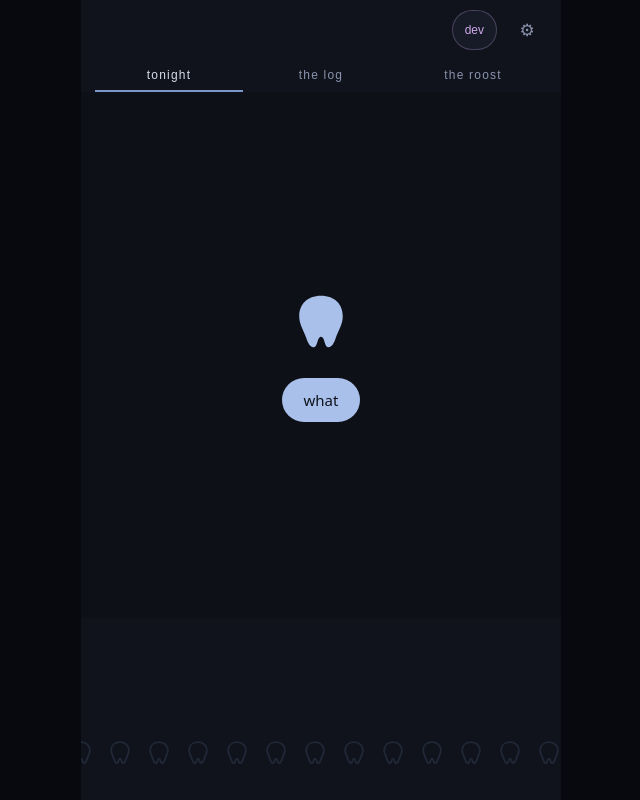
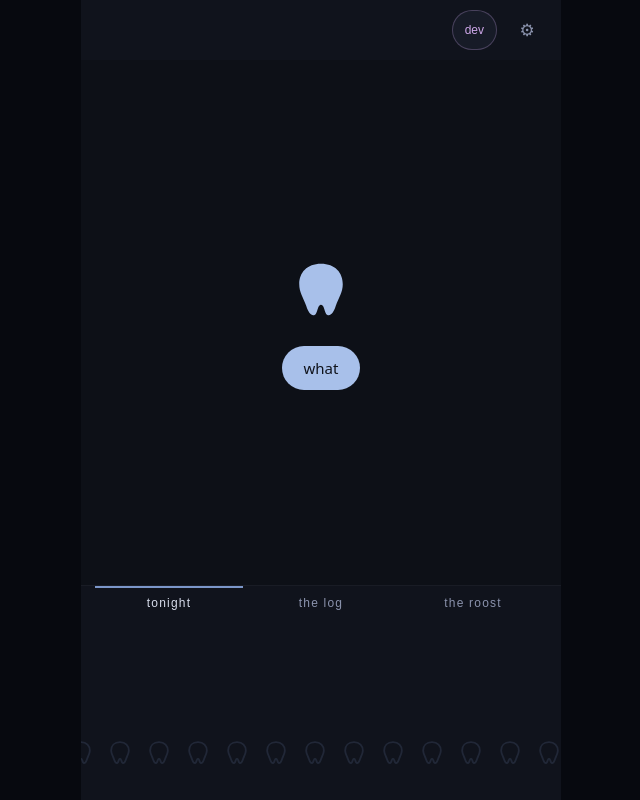
Before and after one commit to earchibald/tooth-fairy, a website with bundled scripts: page index.html in a window 1280 px wide. Shown: the whole page, without its empty margins (319-959 px from the left). Built offline with nearby package versions, Linux system fonts and the light colour scheme.

Commit message:
Tab discipline: yank once per beat, arrow-key nav, bar above the counter, moon button removed

```diff
--- a/css/main.css
+++ b/css/main.css
@@ -297,13 +297,13 @@ textarea.saveBox { width: 100%; height: 70px; resize: none; }
 }
 
 /* ---------- tabs ---------- */
-.tabBar { display: flex; gap: 4px; padding: 0 14px; }
+.tabBar { display: flex; gap: 4px; padding: 0 14px; border-top: 1px solid #ffffff0a; }
 .tabBtn {
-  flex: 1; background: none; border: none; border-bottom: 2px solid transparent;
+  flex: 1; background: none; border: none; border-top: 2px solid transparent;
   color: var(--dim); font-size: 12px; letter-spacing: 0.1em; padding: 8px 0;
   cursor: pointer; position: relative;
 }
-.tabBtn.active { color: var(--ink); border-bottom-color: var(--accent); }
+.tabBtn.active { color: var(--ink); border-top-color: var(--accent); }
 .tabDot {
   position: absolute; top: 6px; right: 12px; width: 6px; height: 6px;
   border-radius: 50%; background: var(--glow);
--- a/js/main.js
+++ b/js/main.js
@@ -267,13 +267,12 @@ document.addEventListener('keydown', (e) => {
     case ' ': case 't': e.preventDefault(); doTap(); break;
     case 's': dispatch('tiptoe'); break;
     case 'n': dispatch('readNote'); break;
-    case 'j':
-      ui.tabs.show('log');
-      dispatch('openJournal');
-      break;
+    case 'j': ui.tabs.show('log'); break;
     case 'Escape': ui.overlays.closeAll(); break;
     case '[': cycle(-1); break;
     case ']': cycle(1); break;
+    case 'ArrowLeft': e.preventDefault(); cycle(-1); break;
+    case 'ArrowRight': e.preventDefault(); cycle(1); break;
     default:
       if (e.key >= '1' && e.key <= '9') ui.roost.pressKey(Number(e.key));
   }
--- a/js/ui/render.js
+++ b/js/ui/render.js
@@ -63,27 +63,24 @@ export function buildUI(app, ctx) {
   notesChip.dataset.testid = 'notes-chip';
   notesChip.addEventListener('click', () => dispatch('readNote'));
   attachTip(notesChip, names.tips.notes);
-  const journalBtn = el('button', 'iconbtn', '☾');
-  journalBtn.title = names.verbs.journal;
-  journalBtn.setAttribute('aria-label', names.verbs.journal);
-  journalBtn.dataset.testid = 'journal-open';
-  journalBtn.hidden = true;
   const settingsBtn = el('button', 'iconbtn', '⚙');
   settingsBtn.dataset.testid = 'settings-open';
-  topbar.append(beliefMeter, stirMeter, starChip, spacer, notesChip, journalBtn, settingsBtn);
+  topbar.append(beliefMeter, stirMeter, starChip, spacer, notesChip, settingsBtn);
   app.appendChild(topbar);
 
-  // ---- tabs ----
-  const tabs = createTabs(app, names);
+  // ---- tabs (the bar sits below the panels, just above the counter) ----
+  const tabs = createTabs(app, names, (id) => {
+    if (id === 'log') dispatch('openJournal');
+  });
   attachTip(tabs.bar.children[0], names.tips.tabTonight);
   attachTip(tabs.bar.children[1], names.tips.tabLog);
   attachTip(tabs.bar.children[2], names.tips.tabRoost);
   attachTip(tabs.bar.children[3], names.tips.tabSky);
-  app.appendChild(tabs.bar);
   app.appendChild(tabs.panels.tonight);
   app.appendChild(tabs.panels.log);
   app.appendChild(tabs.panels.roost);
   app.appendChild(tabs.panels.sky);
+  app.appendChild(tabs.bar);
 
   // ---- stage ----
   const stageEl = el('main');
@@ -160,10 +157,6 @@ export function buildUI(app, ctx) {
   app.appendChild(tray);
 
   const overlays = createOverlays(app, ctx);
-  journalBtn.addEventListener('click', () => {
-    tabs.show('log');
-    dispatch('openJournal');
-  });
   settingsBtn.addEventListener('click', () => overlays.openSettings());
 
   let tapPressTimer = null;
@@ -209,7 +202,9 @@ export function buildUI(app, ctx) {
   const set = (k, v, fn) => { if (cache[k] !== v) { cache[k] = v; fn(v); } };
 
   function update(state) {
-    if (state.beatQueue.length && tabs.active() !== 'tonight') tabs.show('tonight');
+    set('beatYank', state.beatQueue[0] || '', (id) => {
+      if (id) tabs.show('tonight');
+    });
     const palette = vfx.palettes[state.act] || vfx.palettes[0];
     set('act', state.act, () => {
       app.dataset.act = String(state.act);
@@ -254,7 +249,6 @@ export function buildUI(app, ctx) {
     set('skyBadge', state.stars >= 1 &&
       Object.keys(cfg.CONSTELLATIONS).some((id) => !figureDone(state, cfg, id)),
       (v) => tabs.setBadge('sky', v));
-    set('journal', state.beatsSeen.length > 3, (v) => { journalBtn.hidden = !v; });
     set('tiptoe', !state.tiptoeShown ? '' :
       state.tiptoeTicks > 0 ? `${names.verbs.tiptoe} ${(state.tiptoeTicks * cfg.TICK_MS / 1000).toFixed(0)}s` :
       names.verbs.tiptoe, (v) => {
--- a/js/ui/tabs.js
+++ b/js/ui/tabs.js
@@ -1,7 +1,7 @@
 // Tab layer. Panels persist; switching toggles hidden. Badges are dots.
 // The sky tab's button starts hidden; render.js reveals it once stars
 // have ever been earned.
-export function createTabs(app, names) {
+export function createTabs(app, names, onShow) {
   const bar = document.createElement('nav');
   bar.className = 'tabBar';
   const panels = {};
@@ -25,12 +25,14 @@ export function createTabs(app, names) {
     panels[id] = panel;
   }
   function show(id) {
+    const prev = current;
     current = id;
     for (const key of Object.keys(panels)) {
       panels[key].hidden = key !== id;
       buttons[key].btn.classList.toggle('active', key === id);
     }
     if (id !== 'tonight') buttons[id].dot.hidden = true;
+    if (onShow && prev !== id) onShow(id, prev);
   }
   show('tonight');
   buttons.sky.btn.hidden = true;
```
